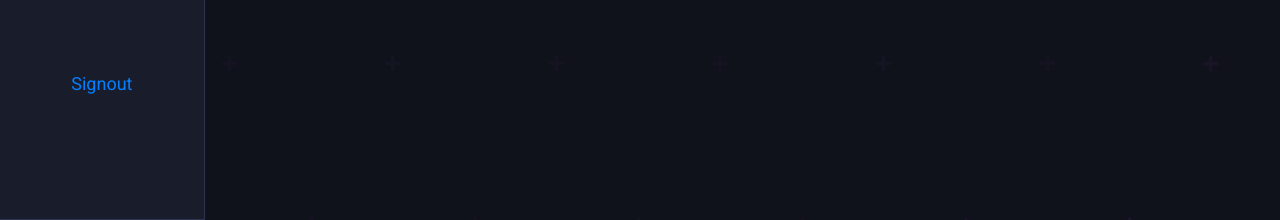
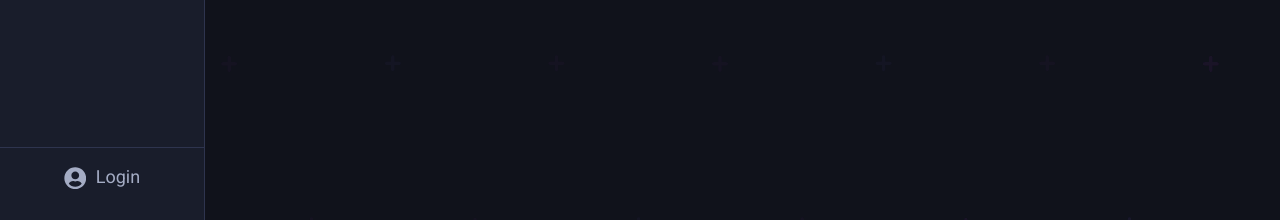
Before and after one commit to GITANSHU7/portfolio, a React (Create React App) app in the folder projectfrontend/: page / in a window 1280 px wide. Shown: the part 580-800 px from the top of the page. Built offline with nearby package versions, Linux system fonts and the light colour scheme; sample sign-in values are in the browser's storage.

Commit message:
header setting

```diff
--- a/projectfrontend/src/admin/ManageEducation.js
+++ b/projectfrontend/src/admin/ManageEducation.js
@@ -1,6 +1,4 @@
 import React, { useState, useEffect } from "react";
-
-
 import { Link } from "react-router-dom";
 import { isAutheticated } from "../auth/helper";
 import SkillsSection from "../components/SkillsSection";
--- a/projectfrontend/src/components/Navbar.js
+++ b/projectfrontend/src/components/Navbar.js
@@ -1,44 +1,14 @@
 
 import avatar from '../img/about1.jpg';
 import {NavLink} from 'react-router-dom';
-import React , { Fragment , useEffect } from 'react';
-import { Link  , withRouter , useHistory} from 'react-router-dom';
+import React , { Fragment } from 'react';
+import { Link  , withRouter} from 'react-router-dom';
 
 import { isAutheticated , signout } from "../auth/helper/index";
 
 import { FaUserCircle } from 'react-icons/fa';
 
-
-
-
-function Navbar() {
-
-useEffect(() => {
-    handlePush()
-
-
-}, [])
-
-
-    const history = useHistory();
-
-    const handlePush = () => {
-
-    {isAutheticated() && (
-
-        <span
-
-          onClick={() => {
-            signout(() => {
-              history.push("/");
-            });
-          }}
-        >
-          Signout
-        </span>
-    )}
-    }
-
+function Navbar({history}) {
     return (
         <div className="NavBar">
             <nav className="nav">
@@ -81,7 +51,7 @@ useEffect(() => {
                     </li>
 
 
-
+              {/*
                     {!isAutheticated() && (
         <Fragment>
           <li className="nav-item">
@@ -101,10 +71,10 @@ useEffect(() => {
             </NavLink>
           </li>
         </Fragment>
-                    )}
+                    )}*/}
                 </ul>
 
-
+{/*
 {isAutheticated() && (
 
           <span
@@ -117,10 +87,12 @@ useEffect(() => {
           >
             Signout
           </span>
-)}
+        )}*/}
 
                 <footer className="footer">
-    {handlePush()}
+                    <p className="loginstyle">
+                        <Link to ="/admin/dashboard"><FaUserCircle style={{marginRight : "5px"}} className="icon log" /></Link> Login
+                    </p>
             </footer>
             </nav>
 
```
Also changed, not shown: 1 other file (tests, documents, lock files or other folders).
